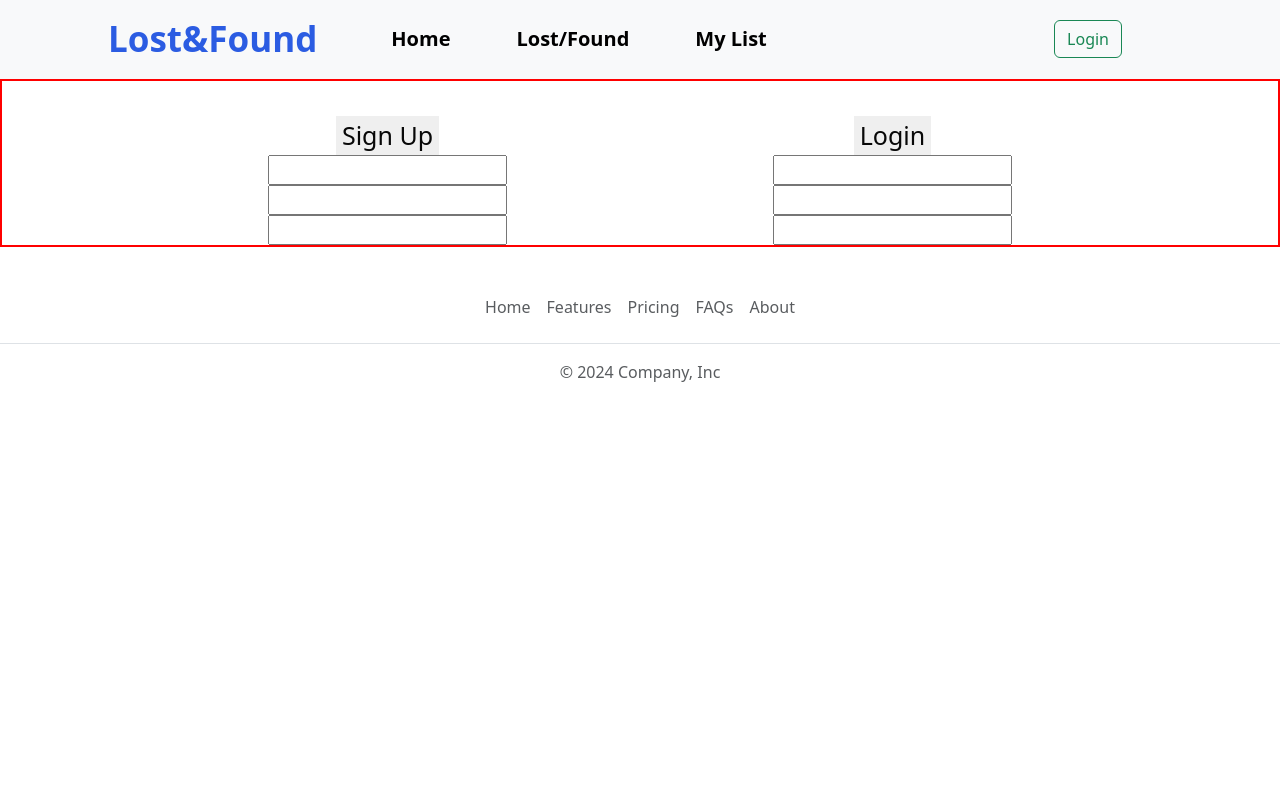
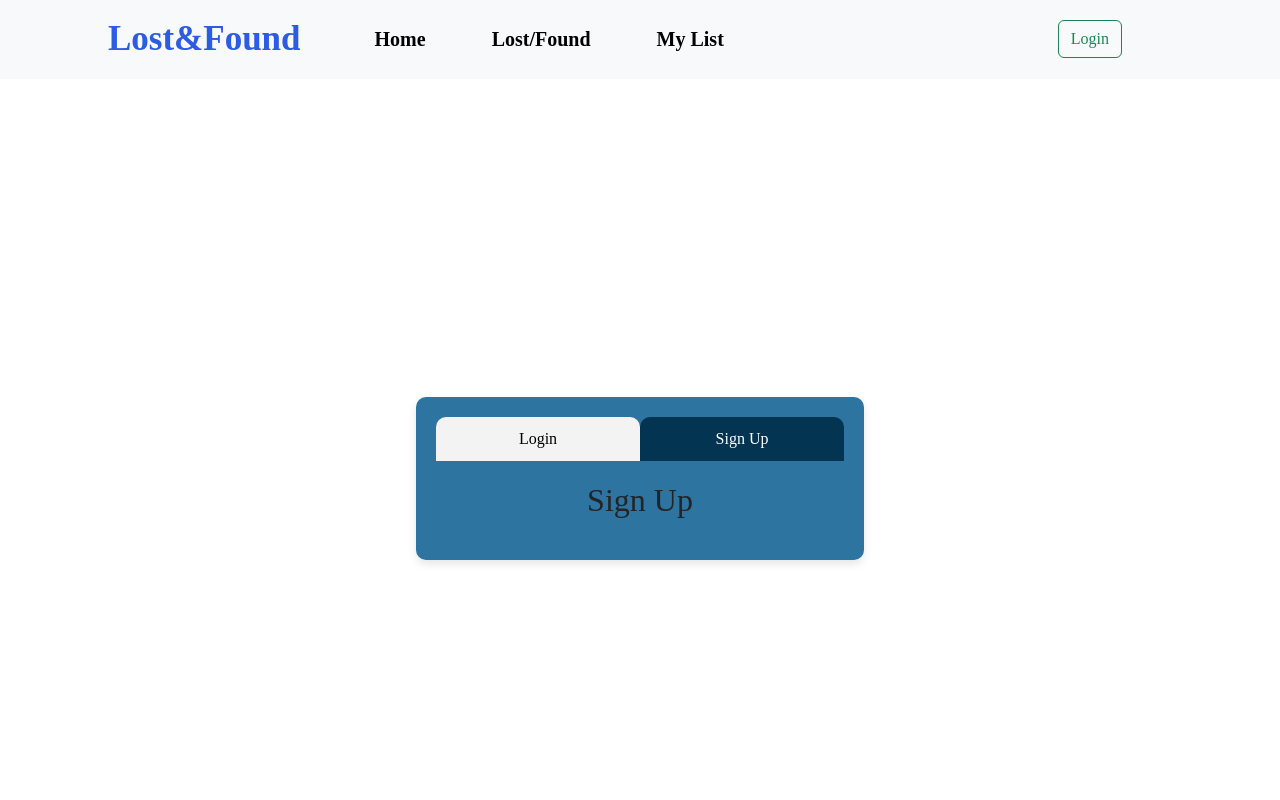
Before and after one commit to Ankit070900/Lost_And_Found-items, a React (Vite) app: page /loginsign in a window 1280 px wide. Shown: the top 800 px of the page. Built offline with nearby package versions, Linux system fonts and the light colour scheme.

Commit message:
modify Login Signup page

```diff
--- a/src/App.css
+++ b/src/App.css
@@ -1,3 +1,12 @@
+body {
+  font-family: "Times New Roman", Times, serif;
+  /* display: flex;
+  justify-content: center;
+  align-items: center; */
+  height: 100vh;
+  margin: 0;
+  /* background-color: #0c67a0; */
+}
 .navcontainer {
   width: 85%;
 }
@@ -132,18 +141,43 @@
   margin-left: 45%;
 }
 
-.bodys {
-  border: 2px solid red;
+.login_container {
+  display: flex;
+  justify-content: center;
+  align-items: center;
+  height: 100vh;
+  width: 100%;
 }
-.sign-btn button {
+.form_container {
+  background-color: #2d74a0;
+  padding: 20px;
+  border-radius: 10px;
+  box-shadow: 0 4px 8px rgba(0, 0, 0, 0.1);
+  width: 35%;
+}
+.form_toggle {
+  display: flex;
+  justify-content: space-between;
+  margin-bottom: 20px;
+}
+.form_toggle button {
+  width: 50%;
+  padding: 10px;
+  background-color: #f3f3f3;
   border: none;
-  color: rgb(8, 8, 8);
-  font-size: 25px;
+  cursor: pointer;
+  font-size: 16px;
+  border-radius: 10px 10px 0 0;
+}
+.form_toggle .active {
+  background-color: #033452;
+  color: white;
+}
+.form {
   display: flex;
   flex-direction: column;
 }
-
-.sign_form {
-  display: flex;
-  flex-direction: column;
+.form h2 {
+  margin-bottom: 20px;
+  text-align: center;
 }
--- a/src/Page/Login.jsx
+++ b/src/Page/Login.jsx
@@ -1,14 +1,10 @@
 import React from "react";
+import { Link } from "react-router-dom";
 
 const Login = () => {
   return (
-    <div className="sign-btn">
-      <button>Login </button>
-      <div className="sign_form">
-        <input type="text" />
-        <input type="text" />
-        <input type="text" />
-      </div>
+    <div className="form">
+      <h2>Login</h2>
     </div>
   );
 };
--- a/src/Page/LoginSignUp.jsx
+++ b/src/Page/LoginSignUp.jsx
@@ -1,15 +1,30 @@
-import React from "react";
+import React, { useState } from "react";
 import SignUp from "./SignUp";
 import Login from "./Login";
+import { Link } from "react-router-dom";
 
 const LoginSignUp = () => {
+  const [login, setLogin] = useState(false);
   return (
-    <center className="bodys">
-      <div className="main_container">
-        <SignUp />
-        <Login />
+    <div className="login_container">
+      <div className="form_container">
+        <div className="form_toggle">
+          <button
+            className={login ? "active" : ""}
+            onClick={() => setLogin(true)}
+          >
+            Login
+          </button>
+          <button
+            className={!login ? "active" : ""}
+            onClick={() => setLogin(false)}
+          >
+            Sign Up
+          </button>
+        </div>
+        {login ? <Login /> : <SignUp />}
       </div>
-    </center>
+    </div>
   );
 };
 
--- a/src/Page/SignUp.jsx
+++ b/src/Page/SignUp.jsx
@@ -1,14 +1,10 @@
 import React from "react";
+import { Link } from "react-router-dom";
 
 const SignUp = () => {
   return (
-    <div className="sign-btn">
-      <button>Sign Up</button>
-      <div className="sign_form">
-        <input type="text" />
-        <input type="text" />
-        <input type="text" />
-      </div>
+    <div className="form">
+      <h2>Sign Up</h2>
     </div>
   );
 };
```
